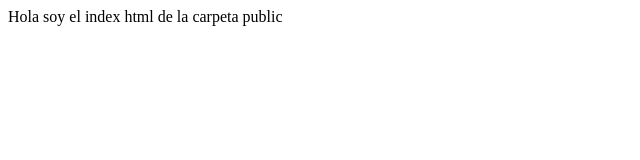
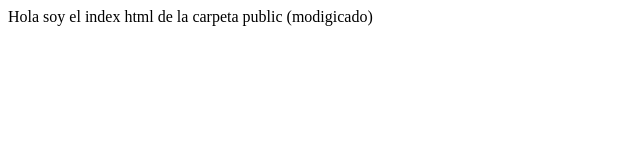
Before and after one commit to NicolasPablo08/ejercicioVercel, a plain HTML site: page public/index.html in a window 1280 px wide. Shown: the whole page, without its empty margins (0-640 px from the left). Drawn offline with Linux system fonts and the light colour scheme.

Commit message:
segundo commit

```diff
--- a/public/index.html
+++ b/public/index.html
@@ -7,6 +7,6 @@
 		<script src="./index.js"></script>
 	</head>
 	<body>
-		<div>Hola soy el index html de la carpeta public</div>
+		<div>Hola soy el index html de la carpeta public (modigicado)</div>
 	</body>
 </html>
--- a/public/index.js
+++ b/public/index.js
@@ -1 +1 @@
-console.log("soy el index js de la carpeta public");
+console.log("soy el index js de la carpeta public (modigicado)");
```
